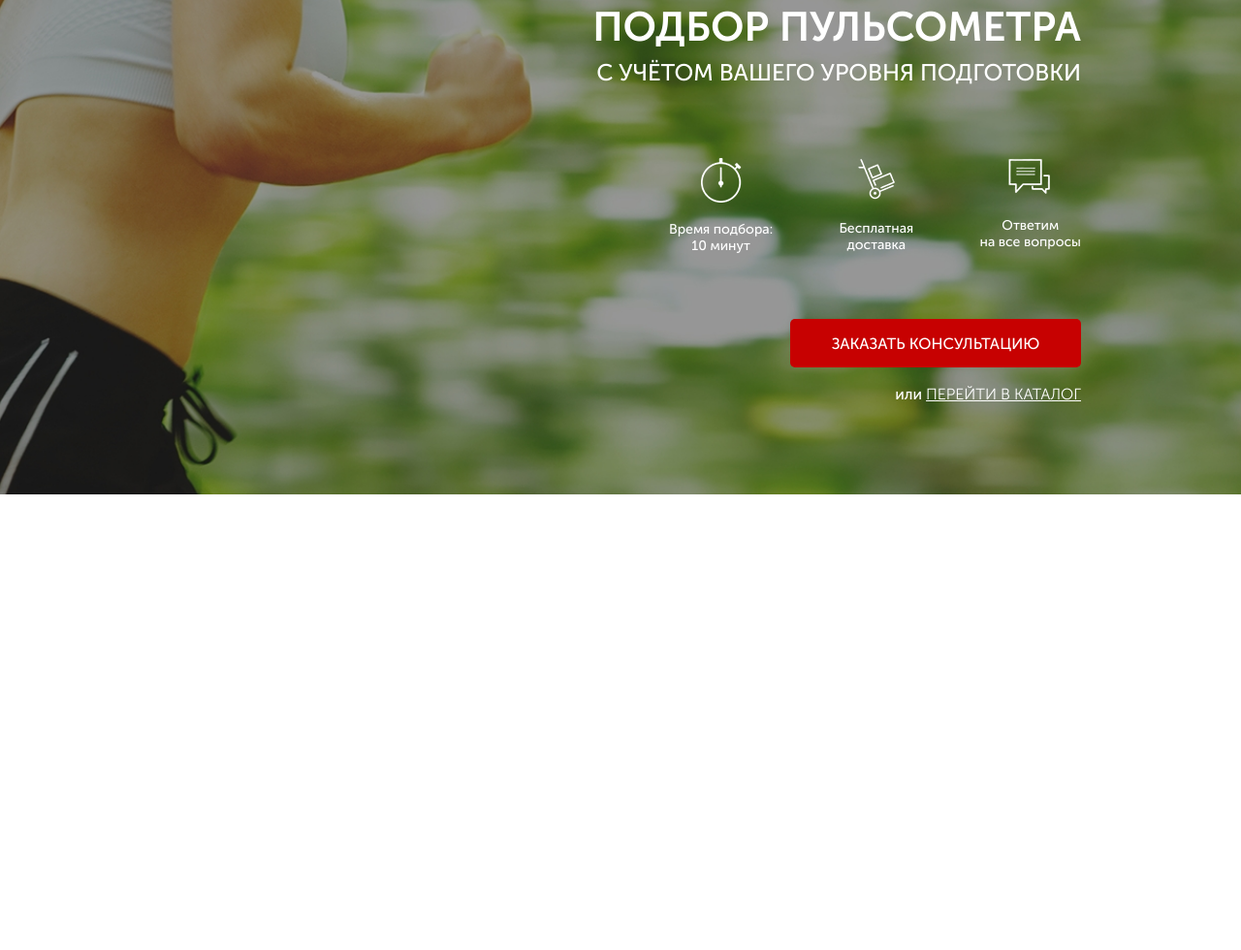
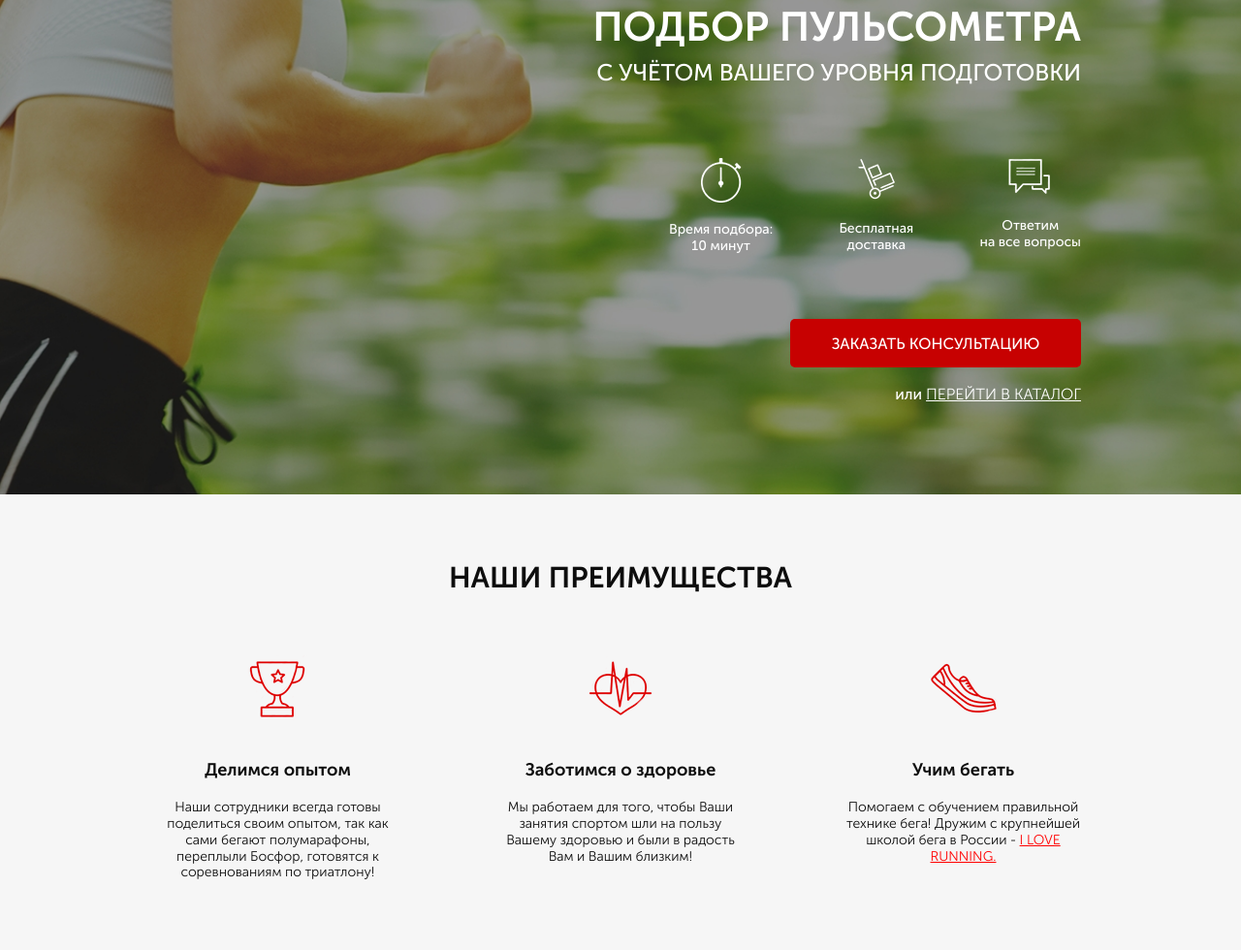
Before and after one commit to GM4FN/Pulsemetr, a website: page src/index.html in a window 1280 px wide. Shown: the part 170-1150 px from the top of the page at 97% size. Before the commit the page ends 800 px from the top, so only its background shows below. Drawn offline with Linux system fonts and the light colour scheme.

Commit message:
Added advantages and img+icons for advantages

```diff
--- a/src/index.html
+++ b/src/index.html
@@ -52,5 +52,39 @@
             </div>
         </div>
     </section>
+
+    <section class="advantages">
+        <div class="container">
+            <h2 class="advantages__header">НАШИ ПРЕИМУЩЕСТВА</h2>
+            <div class="advantages__icons">
+                <div class="advantages__icon">
+                    <img src="icons/Advantages_Cup.png" alt="">
+                    Делимся опытом
+                    <span>
+                        Наши сотрудники всегда готовы поделиться своим опытом,
+                        так как сами бегают полумарафоны, переплыли Босфор, готовятся к соревнованиям по триатлону!
+                    </span>
+                </div>
+                <div class="advantages__icon">
+                    <img src="icons/Advantages_heart.png" alt="">
+                    Заботимся о здоровье
+                    <span>
+                        Мы работаем для того,
+                        чтобы Ваши занятия спортом шли на пользу Вашему здоровью и были в радость Вам и Вашим близким!
+                    </span>
+                </div>
+                <div class="advantages__icon">
+                    <img src="icons/Advantages_foot.png" alt="">
+                    Учим бегать
+                    <span>
+                        Помогаем с обучением
+                        правильной технике бега!
+                        Дружим с крупнейшей школой бега в России -
+                        <a href="#">I LOVE RUNNING.</a>
+                    </span>
+                </div>
+            </div>
+        </div>
+    </section>
 </body>
 </html>
--- /dev/null
+++ b/src/sass/blocks/_advantages.sass
@@ -0,0 +1,37 @@
+.advantages
+    min-height: 470px
+    background: url('../../img/Advantages_bg.jpg') center (center/cover) no-repeat
+    padding-top: 68px
+    &__header
+        color: $black
+        font-family: "Museo Sans Cyrl 700"
+        font-size: 30px
+        font-weight: 400
+        text-align: center
+        margin: 0
+    &__icons
+        margin-top: 62px
+        display: flex
+        justify-content: space-between
+        align-content: center
+    &__icon
+        width: 243px
+        color: $black
+        font-family: "Museo Sans Cyrl 700"
+        font-size: 18px
+        font-weight: 400
+        text-align: center
+        span
+            margin-top: 20px
+            display: block
+            font-family: "Museo Sans Cyrl 300"
+            font-size: 14px
+        img
+            display: block
+            margin: 0 auto
+            margin-bottom: 38px
+        a
+            color: #ff0000
+            text-decoration: underline
+            &:hover
+                text-transform: none
--- a/src/sass/style.sass
+++ b/src/sass/style.sass
@@ -11,3 +11,4 @@
 @import 'blocks/_promo'
 @import 'blocks/_header'
 @import 'blocks/_buttons'
+@import 'blocks/_advantages'
```
Also changed, not shown: src/css/style.min.css, src/img/Advantages_bg.jpg (added).
